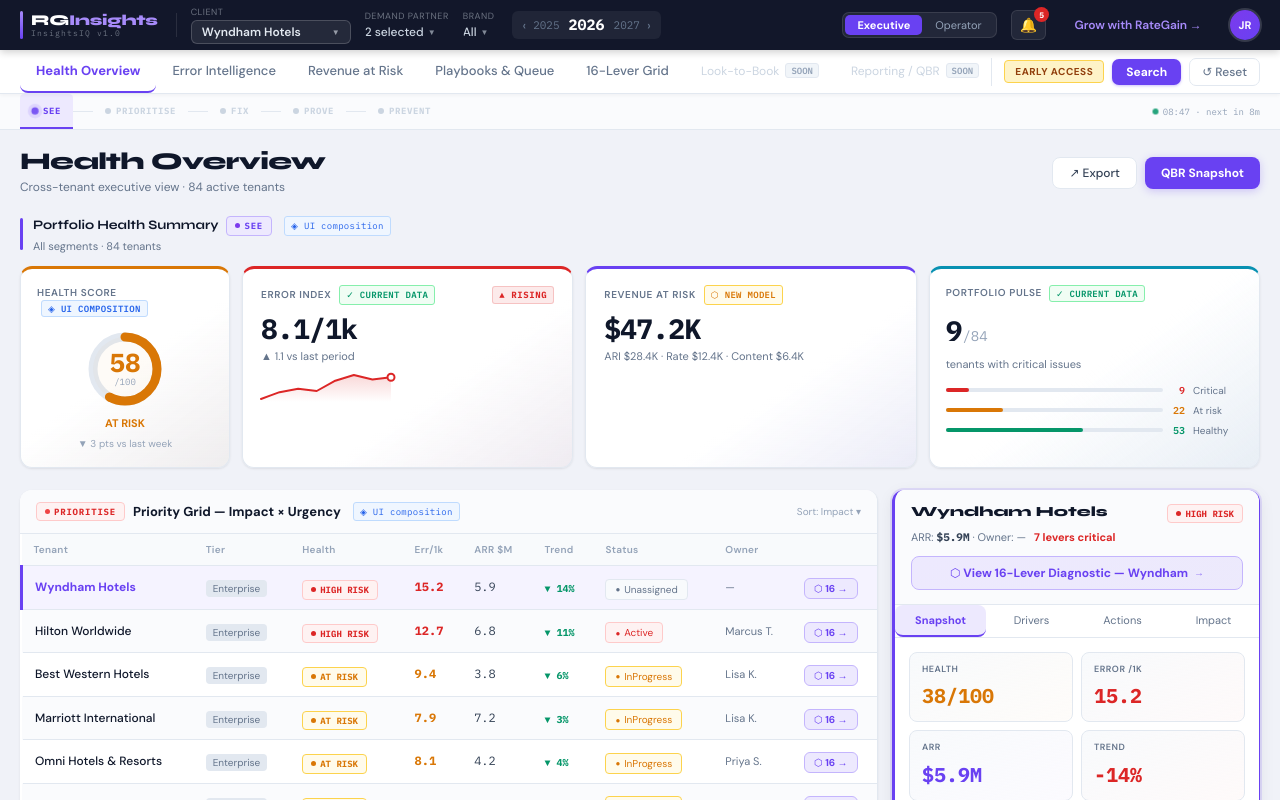
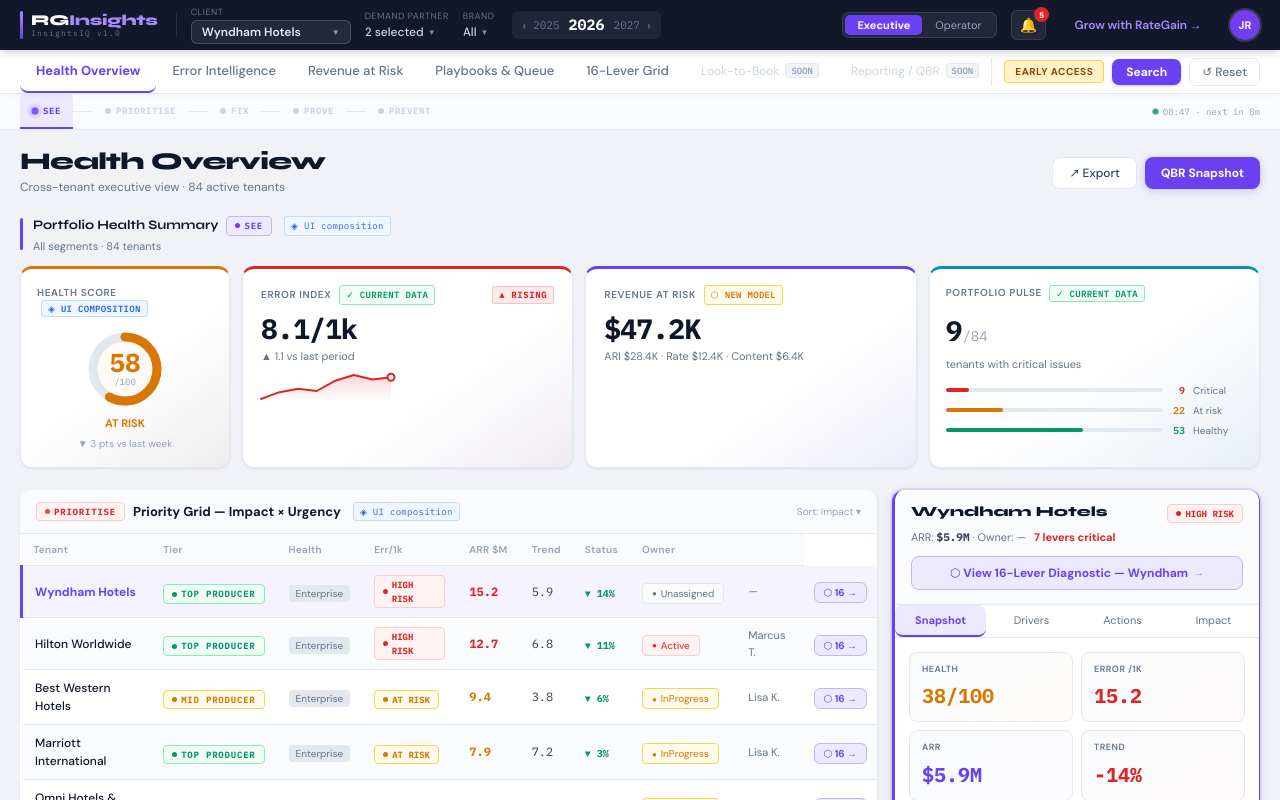
Before and after one commit to jagrose22/insightsiq, a React (Vite) app: page / in a window 1280 px wide. Shown: the top 800 px of the page. Built offline with nearby package versions, Linux system fonts and the light colour scheme.

Commit message:
feat: ProducerTier badge — 3 locations

```diff
--- a/src/App.jsx
+++ b/src/App.jsx
@@ -85,6 +85,36 @@
     borderRadius:4,padding:"2px 9px",display:"inline-flex",alignItems:"center",gap:4}}>
     <span style={{color:c,fontSize:8}}>{dot}</span>{s}
   </span>;
+}
+
+const PRODUCER_TIER = {
+  "Wyndham Hotels":        "top",
+  "IHG Hotels & Resorts":  "top",
+  "Choice Hotels":         "top",
+  "Hilton Worldwide":      "top",
+  "Marriott International":"top",
+  "Omni Hotels & Resorts": "mid",
+  "Hyatt Hotels":          "mid",
+  "Best Western Hotels":   "mid",
+};
+
+function ProducerTier({ name }) {
+  const t = PRODUCER_TIER[name] || "low";
+  const cfg = {
+    top: { label:"TOP PRODUCER",  color:C.green, bg:C.greenBg,  border:C.greenBorder  },
+    mid: { label:"MID PRODUCER",  color:C.amber, bg:C.amberBg,  border:C.amberBorder  },
+    low: { label:"LOW PRODUCER",  color:C.t3,    bg:"#F8FAFC",  border:C.border        },
+  }[t];
+  return (
+    <span style={{display:"inline-flex",alignItems:"center",gap:4,fontSize:9,
+      fontFamily:C.mono,background:cfg.bg,color:cfg.color,
+      border:`1px solid ${cfg.border}`,borderRadius:4,
+      padding:"2px 8px",fontWeight:700,letterSpacing:0.8,whiteSpace:"nowrap"}}>
+      <span style={{width:5,height:5,borderRadius:"50%",background:cfg.color,
+        flexShrink:0,display:"inline-block"}}/>
+      {cfg.label}
+    </span>
+  );
 }
 
 function Trend({ v, invert=false }) {
@@ -896,6 +926,7 @@
                   return (
                     <tr key={t.id} onClick={()=>setSel(t)} className={s?"tr-sel":"tr-hover"} style={{background:s?"#F5F3FF":i%2===0?"#fff":"#FAFBFD",borderBottom:`1px solid ${C.t6}`,cursor:"pointer",borderLeft:`3px solid ${s?C.brand:"transparent"}`,transition:"all 0.1s"}}>
                       <td style={{padding:"9px 12px",fontWeight:s?700:500,color:s?C.brand:C.t1,fontSize:12}}>{t.name}</td>
+                      <td style={{padding:"9px 12px"}}><ProducerTier name={t.name}/></td>
                       <td style={{padding:"9px 12px"}}><span style={{fontSize:10,color:C.t3,background:C.t6,borderRadius:4,padding:"2px 7px"}}>{t.type}</span></td>
                       <td style={{padding:"9px 12px"}}><Rag s={t.rag}/></td>
                       <td style={{padding:"9px 12px",fontFamily:C.mono,fontWeight:700,fontSize:12,color:{red:C.red,amber:C.amber,green:C.green}[t.rag]}}>{t.err}</td>
@@ -1277,7 +1308,9 @@
                 const rc = r.risk>80?C.red:r.risk>50?C.amber:C.green;
                 return (
                   <tr key={r.tenant} onClick={()=>setSel(r)} className={isSel?"tr-sel":"tr-hover"} style={{background:isSel?"#F5F3FF":i%2===0?"#fff":"#FAFBFD",borderBottom:`1px solid ${C.t6}`,cursor:"pointer",borderLeft:`3px solid ${isSel?C.brand:"transparent"}`}}>
-                    <td style={{padding:"9px 12px",fontWeight:isSel?700:500,color:isSel?C.brand:C.t1,fontSize:12}}>{r.tenant}</td>
+                    <td style={{padding:"9px 12px",fontWeight:isSel?700:500,color:isSel?C.brand:C.t1,fontSize:12}}>
+                    <div style={{display:"flex",alignItems:"center",gap:7}}>{r.tenant}<ProducerTier name={r.tenant}/></div>
+                  </td>
                     <td style={{padding:"9px 12px",fontFamily:C.mono,fontWeight:600,color:C.t2,fontSize:12}}>{r.arr}</td>
                     <td style={{padding:"9px 12px"}}><div style={{display:"flex",alignItems:"center",gap:7}}><div style={{width:56,height:6,background:C.t6,borderRadius:3,overflow:"hidden"}}><div style={{width:`${r.risk}%`,height:"100%",background:rc,borderRadius:3}}/></div><span style={{fontFamily:C.mono,fontSize:11,color:rc,fontWeight:700}}>{r.risk}</span></div></td>
                     <td style={{padding:"9px 12px",color:C.t3,fontSize:11}}>{r.drivers[0]}</td>
@@ -1988,6 +2021,7 @@
                 📍 {tenant}
               </div>
             )}
+            {tenant && <ProducerTier name={tenant}/>}
           </div>
           <div style={{fontSize:12,color:C.t3}}>16 levers across 4 domains · Click any card to drill down</div>
         </div>
```
